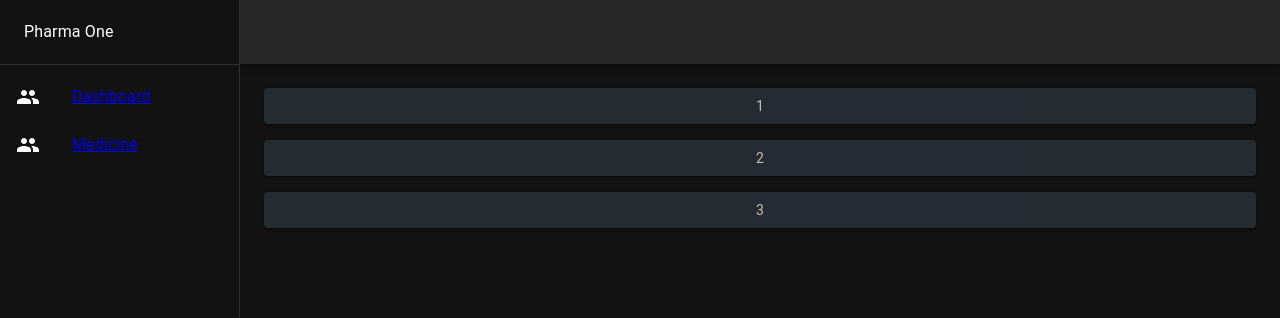
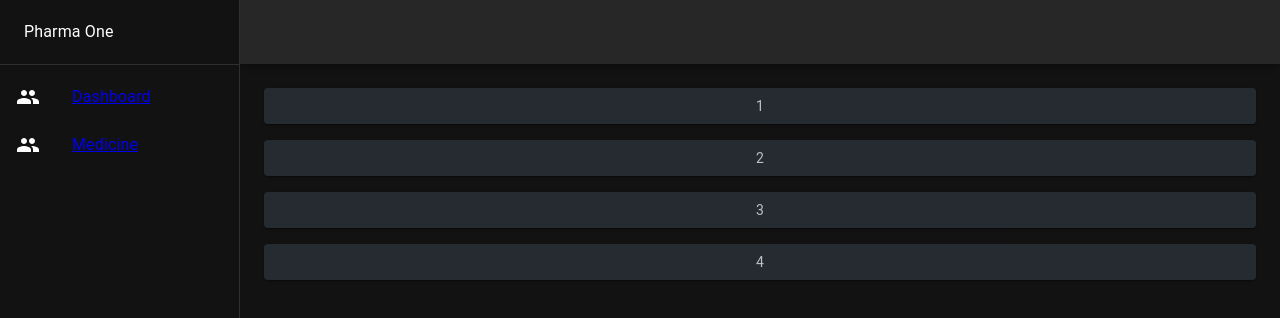
Before and after one commit to NirmalHansaka/pharmacy-management-system-fe, a React (Create React App) app: page /Dashboard in a window 1280 px wide. Shown: the top 318 px of the page. Built offline with nearby package versions, Linux system fonts and the light colour scheme.

Commit message:
change 2

```diff
--- a/src/pages/Dashboard/index.js
+++ b/src/pages/Dashboard/index.js
@@ -24,6 +24,7 @@ const Dashboard = () => {
         <Item>1</Item>
         <Item>2</Item>
         <Item>3</Item>
+        <Item>4</Item>
       </Stack>
     </Box>
   );
```
